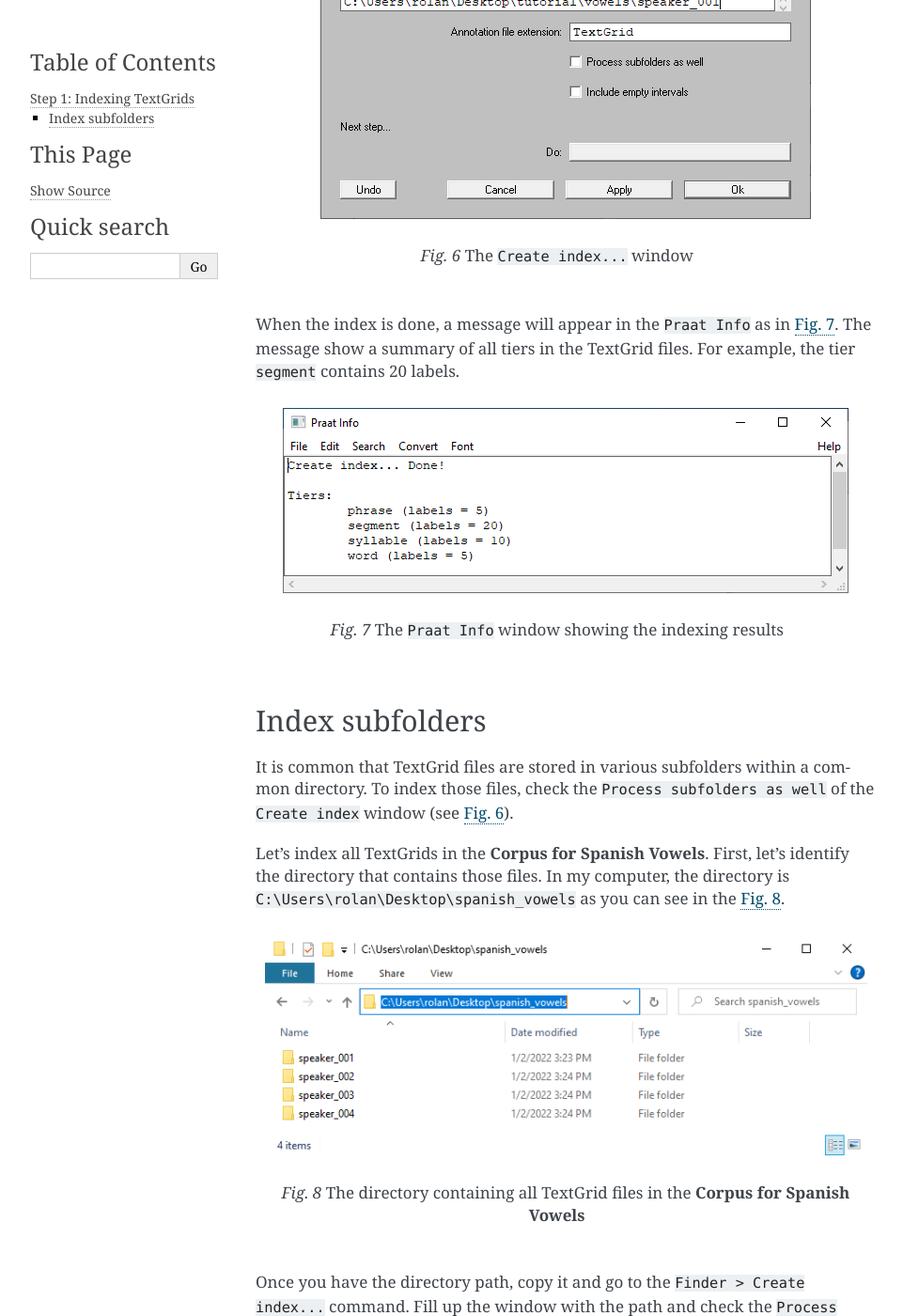
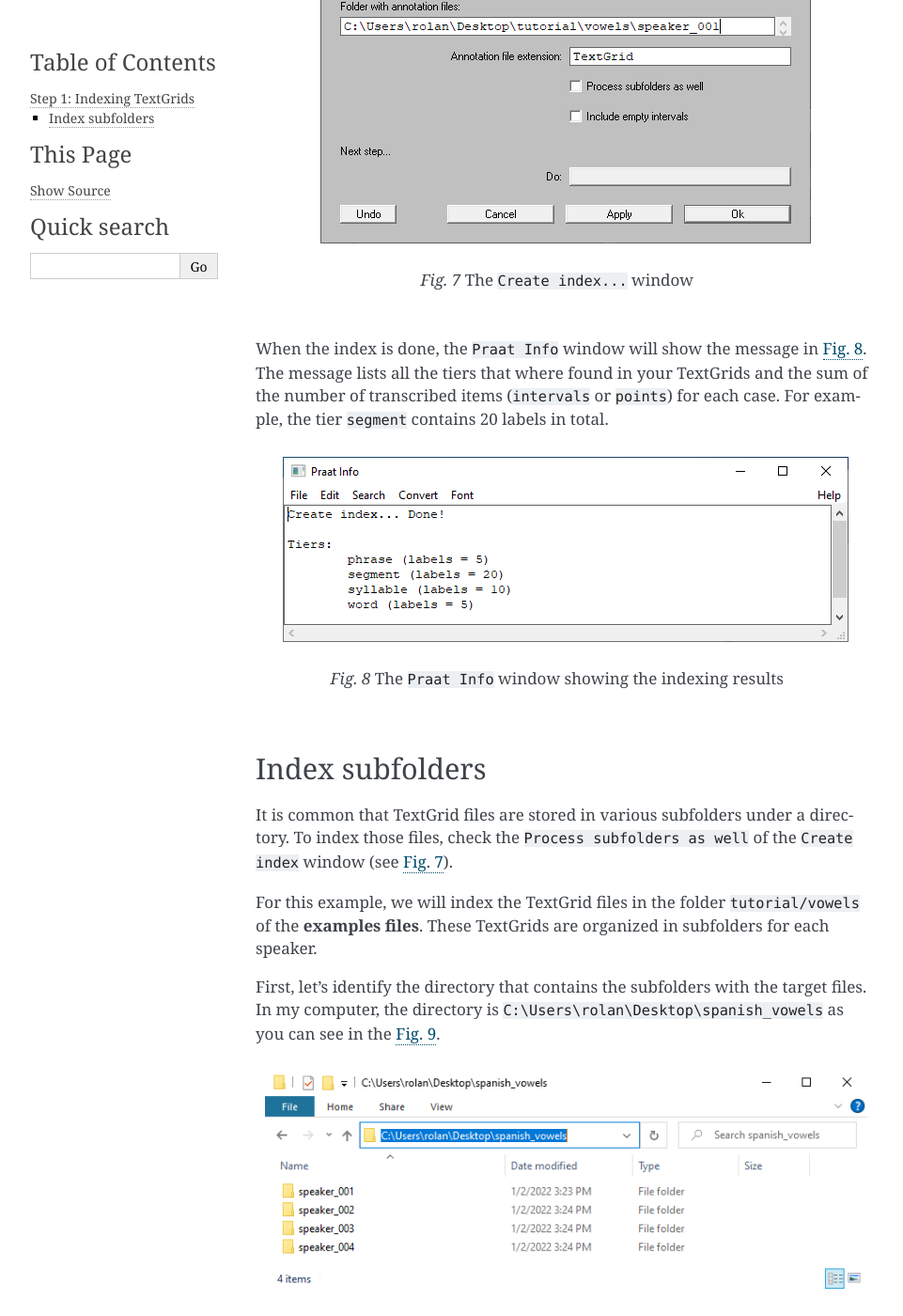
Before and after one commit to rolandomunoz/praat-finder, a Sphinx documentation site: the page built from docs/source/01-create_index.rst, in a window 1280 px wide and 1400 px high, scrolled down 932 px. Shown: the whole window at 94% size, without its empty margins (148-1109 px from the left). Built offline with Sphinx 7.4.7, drawn with Linux system fonts in a browser that asks for light colours; some of the changed text lies outside the part shown.

Commit message:
edit: Update

```diff
--- a/docs/source/01-create_index.rst
+++ b/docs/source/01-create_index.rst
@@ -5,8 +5,8 @@
 the plug-in where the annotation files are. By doing so, Praat will look for all
 TextGrid files under a certain directory and will index their content internally.
 
-First, let's start by indexing the files within the folder *speaker_001* of the **corpus for
-spanish vowels**. In :numref:`speaker_001-folder` there is a screenshot of that folder.
+First, let's start by indexing the TextGrids in the folder ``tutorial/vowels/speaker_001``
+of the **example files**. In :numref:`speaker_001-folder` there is a screenshot of that folder.
 
 .. _speaker_001-folder:
 
@@ -18,7 +18,7 @@
 To index the said folder, go to the ``Finder > Create index...`` command. When you click on it,
 a window as in :numref:`index_window` pops up. In the field
 ``Folder with annotation files`` provide the directory of the folder in your machine.
-Leave the other options as in :numref:`index_window` and press on ``Ok``
+Leave the other options as in :numref:`index_window` and press on ``Ok``.
 
 .. _index_window:
 
@@ -27,9 +27,11 @@
 
    The ``Create index...`` window
 
-When the index is done, a message will appear in the ``Praat Info`` as in
-:numref:`index-result_window`. The message show a summary of all tiers in
-the TextGrid files. For example, the tier ``segment`` contains 20 labels.
+When the index is done, the ``Praat Info`` window will show the message in
+:numref:`index-result_window`. The message lists all the tiers that where
+found in your TextGrids and the sum of the number of transcribed items
+(``intervals`` or ``points``) for each case. For example, the tier ``segment``
+contains 20 labels in total.
 
 .. _index-result_window:
 
@@ -42,24 +44,26 @@
 
 Index subfolders
 ~~~~~~~~~~~~~~~~
-It is common that TextGrid files are stored in various subfolders within a common directory.
+It is common that TextGrid files are stored in various subfolders under a directory.
 To index those files, check the ``Process subfolders as well`` of the ``Create index`` window
 (see :numref:`index_window`).
 
-Let's index all TextGrids in the **Corpus for Spanish Vowels**. First, let's identify the
-directory that contains those files. In my computer, the directory is
-``C:\Users\rolan\Desktop\spanish_vowels`` as you can see in the
-:numref:`corpus_for_spanish_vowel-folder`.
+For this example, we will index the TextGrid files in the folder ``tutorial/vowels`` of the
+**examples files**. These TextGrids are organized in subfolders for each speaker.
+
+First, let's identify the directory that contains the subfolders with the target files.
+In my computer, the directory is ``C:\Users\rolan\Desktop\spanish_vowels`` as you
+can see in the :numref:`corpus_for_spanish_vowel-folder`.
 
 .. _corpus_for_spanish_vowel-folder:
 
 .. figure:: img/corpus_for_spanish_vowels-folder.png
    :align: center
 
-   The directory containing all TextGrid files in the **Corpus for Spanish Vowels**
+   The directory containing the subfolders with the TextGrid files in the ``vowels`` folder.
 
-Once you have the directory path, copy it and go to the ``Finder > Create index...`` command.
-Fill up the window with the path and check the ``Process subfolders as well``
+Once you have the directory path, copy it and open the ``Create index`` window.
+Fill up the window with the copied path and check the ``Process subfolders as well``
 option. Your window should looks similar to :numref:`index_window2`.
 
 .. _index_window2:
--- a/docs/source/extracting_data.rst
+++ b/docs/source/extracting_data.rst
@@ -9,9 +9,8 @@
 ~~~~~~~~~~~~~~~~~~~~~~~~
 
 In this section, we will break up a set of audio files based on the TextGrid associated
-to them. For this example, we will work with the files in the folder ``recording sessions``
-of the **Corpus for Spanish Vowels**. As you can see in :numref:`corpus-recording_sessions`,
-TextGrids and sound files come in pairs.
+to them. For this example, we will work with the files in the folder
+``tutorial/recording_sessions`` of the **example files**. As you can see in :numref:`corpus-recording_sessions`, the TextGrids and sound files come in pairs.
 
 .. _corpus-recording_sessions:
 
--- a/docs/source/installation.rst
+++ b/docs/source/installation.rst
@@ -1,5 +1,5 @@
-Download and installation
--------------------------
+Installation
+------------
 
 You can get the latest release of the plug-in in the following `link`_. By clicking on it,
 you will be redirected to a GitHub website as shown in :numref:`github-download`.
```
Also changed, not shown: docs/source/02-search.rst (+4 -4 lines), docs/source/index.rst (+1 -14 lines), docs/source/requirements.rst (added, +25 -0 lines).
